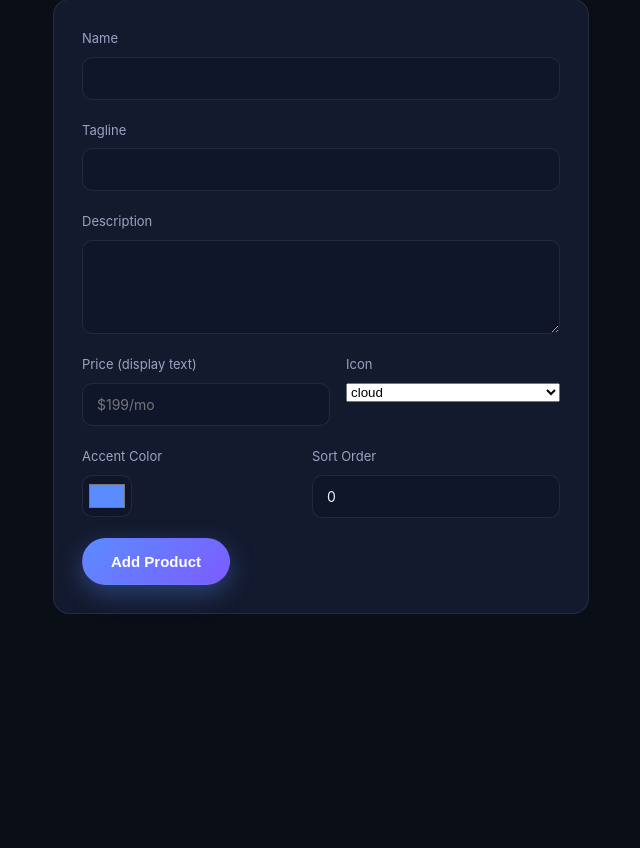
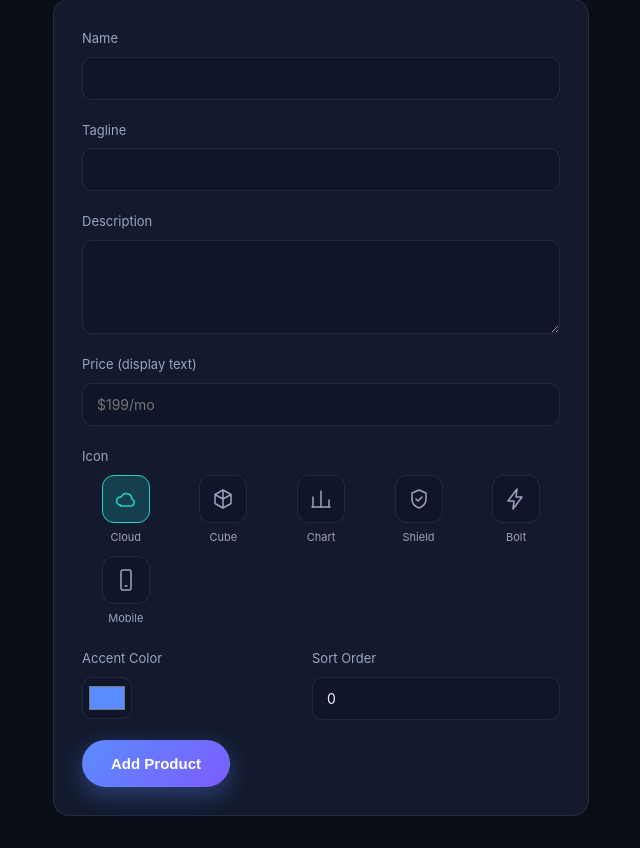
Before and after one commit to pankajsalesforceus2024-cloud/company, a Flask app: page /admin/products/new in a window 1280 px wide. Shown: the part 248-1096 px from the top of the page, without its empty margins (319-959 px from the left). Before the commit the page ends 862 px from the top, so only its background shows below. Run offline with Flask 3, Linux system fonts and the light colour scheme; the visitor is signed in with stand-in values (Sample User, id 1); data comes from the database, SQL or seed files in the repository; both versions use the stored data as it was after the commit.

Commit message:
Final changes of sight

```diff
--- a/config.py
+++ b/config.py
@@ -44,7 +44,7 @@ COMPANY = {
 # -----------------------------------------------------------------------------
 ADMIN = {
     "username": "admin",
-    "password": "changeme123",   # TODO: change this before deploying
+    "password": "admin",   # TODO: change this before deploying
 }
 SECRET_KEY = "dev-secret-key-change-me"  # TODO: replace in production
 
--- /dev/null
+++ b/templates/_icons.html
@@ -0,0 +1,43 @@
+<!-- =============================================================================
+     SELF-AUTHORED SVG ICON SPRITE (inlined partial)
+     -----------------------------------------------------------------------
+     Included directly in the page (not loaded as an external file) so that
+     <use href="#icon-*"> works reliably with CSS `currentColor` / custom
+     properties — external SVG file references do not reliably inherit the
+     host page's color context in all browsers, which caused product icons
+     to render invisible. Kept in sync with static/img/icons.svg (source of
+     truth / documentation copy — see ASSETS.md).
+     ============================================================================= -->
+<svg xmlns="http://www.w3.org/2000/svg" style="position:absolute; width:0; height:0; overflow:hidden"
+    aria-hidden="true">
+
+    <symbol id="icon-cloud" viewBox="0 0 24 24" fill="none" stroke="currentColor" stroke-width="1.5">
+        <path d="M6.5 18a4 4 0 1 1 .8-7.93A5.5 5.5 0 0 1 17.9 12.1 3.5 3.5 0 0 1 17 18.9H6.5z" stroke-linecap="round"
+            stroke-linejoin="round" />
+    </symbol>
+
+    <symbol id="icon-cube" viewBox="0 0 24 24" fill="none" stroke="currentColor" stroke-width="1.5">
+        <path d="M12 3l8 4.5v9L12 21l-8-4.5v-9L12 3z" stroke-linejoin="round" />
+        <path d="M12 3v9m0 9v-9m0 0L4 7.5M12 12l8-4.5" stroke-linejoin="round" />
+    </symbol>
+
+    <symbol id="icon-chart" viewBox="0 0 24 24" fill="none" stroke="currentColor" stroke-width="1.5">
+        <path d="M4 20V10M12 20V4M20 20v-7" stroke-linecap="round" />
+        <path d="M3 20h18" stroke-linecap="round" />
+    </symbol>
+
+    <symbol id="icon-shield" viewBox="0 0 24 24" fill="none" stroke="currentColor" stroke-width="1.5">
+        <path d="M12 3l7 3v6c0 4.5-3 7.5-7 9-4-1.5-7-4.5-7-9V6l7-3z" stroke-linejoin="round" />
+        <path d="M9 12l2 2 4-4" stroke-linecap="round" stroke-linejoin="round" />
+    </symbol>
+
+    <symbol id="icon-bolt" viewBox="0 0 24 24" fill="none" stroke="currentColor" stroke-width="1.5">
+        <path d="M13 2 4 14h6l-1 8 9-12h-6l1-8z" stroke-linejoin="round" stroke-linecap="round" />
+    </symbol>
+
+    <symbol id="icon-mobile" viewBox="0 0 24 24" fill="none" stroke="currentColor" stroke-width="1.5">
+        <rect x="7" y="2" width="10" height="20" rx="2" stroke-linejoin="round" />
+        <path d="M11 18h2" stroke-linecap="round" />
+    </symbol>
+
+</svg>
--- a/templates/admin_product_form.html
+++ b/templates/admin_product_form.html
@@ -50,10 +50,62 @@
             height: 42px;
             padding: 4px !important;
         }
+
+        .icon-picker {
+            display: grid;
+            grid-template-columns: repeat(auto-fill, minmax(76px, 1fr));
+            gap: 10px;
+        }
+
+        .icon-option {
+            display: flex;
+            flex-direction: column;
+            align-items: center;
+            gap: 6px;
+            cursor: pointer;
+        }
+
+        .icon-option input {
+            position: absolute;
+            opacity: 0;
+            width: 0;
+            height: 0;
+        }
+
+        .icon-swatch {
+            width: 48px;
+            height: 48px;
+            border-radius: 12px;
+            background: var(--dark-bg-2);
+            border: 1px solid var(--border);
+            display: flex;
+            align-items: center;
+            justify-content: center;
+            color: var(--text-muted);
+            transition: border-color 0.15s ease, background 0.15s ease, color 0.15s ease;
+        }
+
+        .icon-swatch svg {
+            width: 24px;
+            height: 24px;
+        }
+
+        .icon-option input:checked+.icon-swatch {
+            border-color: var(--accent);
+            background: color-mix(in srgb, var(--accent) 20%, transparent);
+            color: var(--accent);
+        }
+
+        .icon-name {
+            font-size: 11px;
+            color: var(--text-muted);
+            text-transform: capitalize;
+        }
     </style>
 </head>
 
 <body>
+    {% include "_icons.html" %}
     <header class="admin-header">
         <div class="nav-logo">
             <span class="logo-mark">{{ company.logo_initials }}</span>
@@ -78,17 +130,23 @@
                     value="{{ product.tagline if product else '' }}" required></div>
             <div class="form-group"><label>Description</label><textarea name="description" rows="4"
                     required>{{ product.description if product else '' }}</textarea></div>
-            <div class="field-row">
             <div class="form-group"><label>Price (display text)</label><input type="text" name="price"
                     value="{{ product.price if product else '' }}" placeholder="$199/mo" required></div>
             <div class="form-group">
                 <label>Icon</label>
-                    <select name="icon">
+                <div class="icon-picker">
                     {% for icon in icons %}
-                        <option value="{{ icon }}" {{ 'selected' if product and product.icon==icon else '' }}>{{ icon }}
-                        </option>
+                    <label class="icon-option">
+                        <input type="radio" name="icon" value="{{ icon }}" {{ 'checked' if (product and
+                            product.icon==icon) or (not product and loop.first) else '' }}>
+                        <span class="icon-swatch">
+                            <svg viewBox="0 0 24 24" aria-hidden="true">
+                                <use href="#icon-{{ icon }}"></use>
+                            </svg>
+                        </span>
+                        <span class="icon-name">{{ icon }}</span>
+                    </label>
                     {% endfor %}
-                    </select>
                 </div>
             </div>
             <div class="field-row">
```
Also changed, not shown: templates/index.html (+2 -5 lines), contact_submissions.db. Lines whose indentation alone changed are shown as unchanged.
